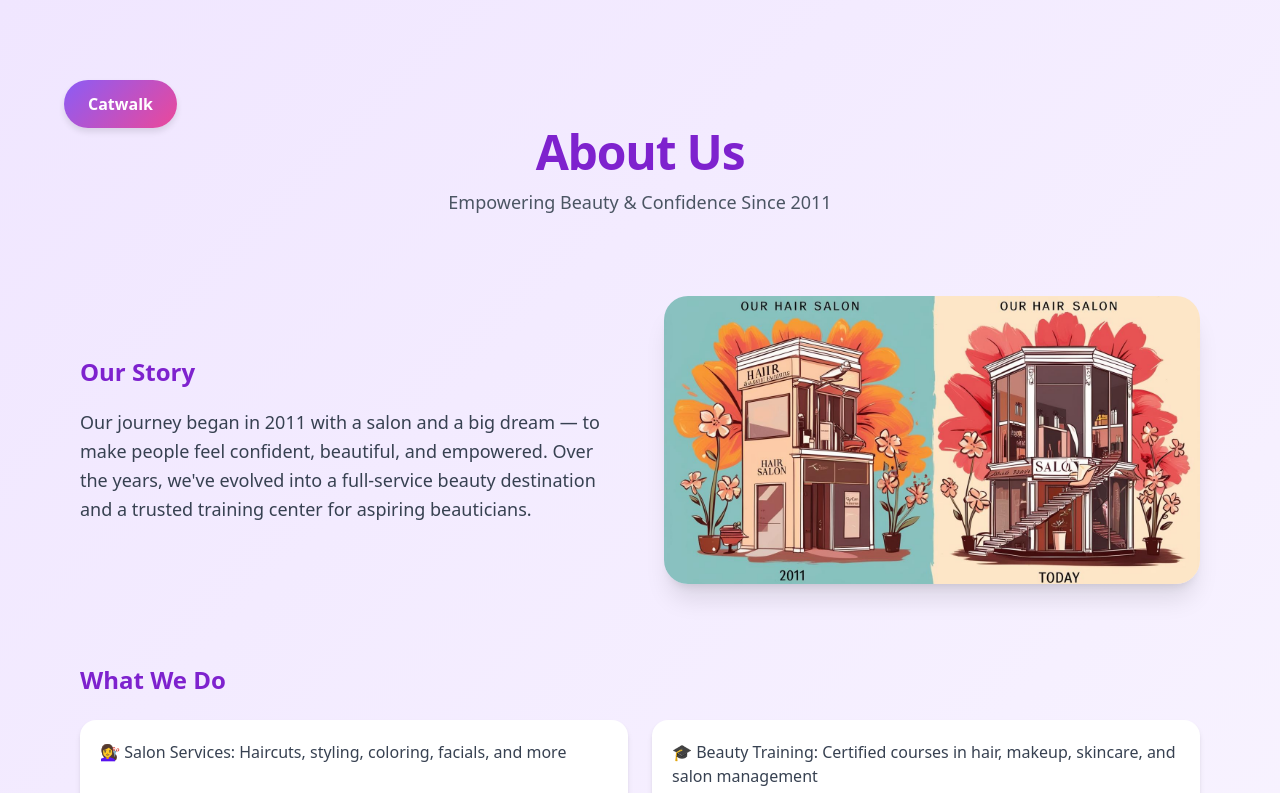
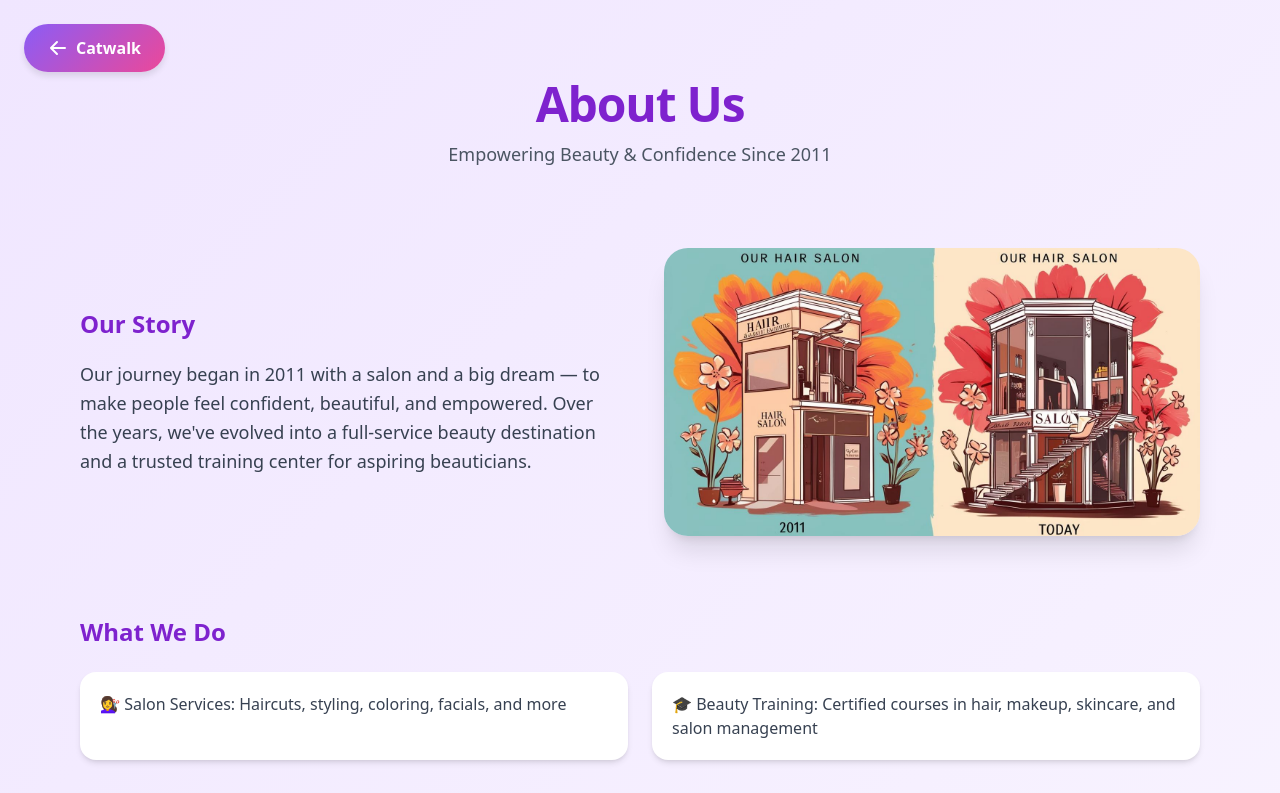
Before and after one commit to imvg93/salon-website, a Next.js app: page /about-us in a window 1280 px wide. Shown: the top 793 px of the page. Built offline with nearby package versions, Linux system fonts and the light colour scheme; no server answers.

Commit message:
Enhance About Us component layout by repositioning the home button to the top left and adding an icon to the button for improved navigation. Adjust padding for better spacing in the content area.

```diff
--- a/components/Aboutus.tsx
+++ b/components/Aboutus.tsx
@@ -18,15 +18,27 @@ const AboutUs = () => {
     <section id="about" className="relative bg-gradient-to-br from-purple-50 to-white py-20 px-6 sm:px-10 md:px-16 font-sans">
 
       {/* Home Button (Sticky Top Left) */}
-      <div className="right-0">
+      <div className="absolute top-6 left-6">
         <Link href="/">
-          <button className={styles['catwalk-button']}>
-            Catwalk
+          <button className={`${styles['catwalk-button']} flex items-center gap-2`}>
+            <svg
+              xmlns="http://www.w3.org/2000/svg"
+              className="h-5 w-5"
+              viewBox="0 0 20 20"
+              fill="currentColor"
+            >
+              <path
+                fillRule="evenodd"
+                d="M9.707 16.707a1 1 0 01-1.414 0l-6-6a1 1 0 010-1.414l6-6a1 1 0 011.414 1.414L5.414 9H17a1 1 0 110 2H5.414l4.293 4.293a1 1 0 010 1.414z"
+                clipRule="evenodd"
+              />
+            </svg>
+            <span className="hidden sm:inline">Catwalk</span>
           </button>
         </Link>
       </div>
 
-      <div className="max-w-6xl mx-auto space-y-20">
+      <div className="max-w-6xl mx-auto space-y-20 pt-16">
 
         {/* Header */}
         <div className="text-center space-y-3">
```
